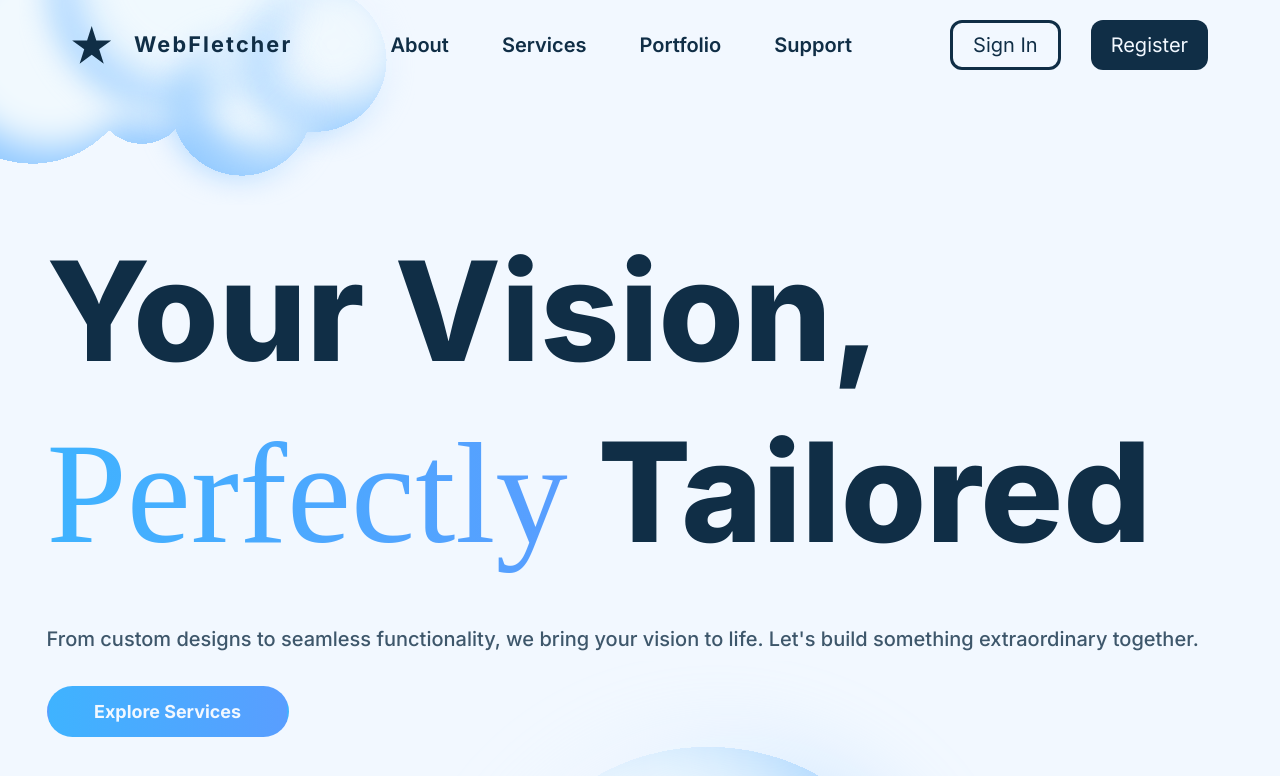
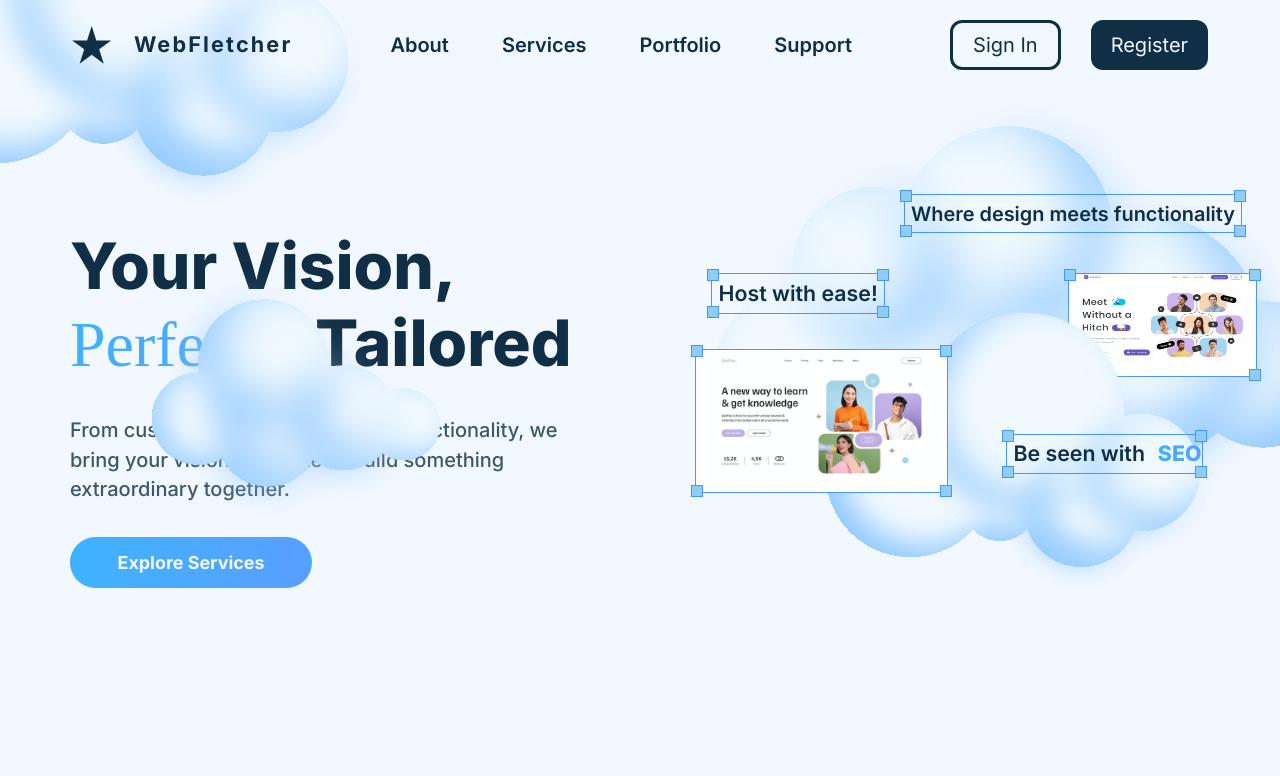
Before and after one commit to alidev9/webfletcher-site, a React (Create React App) app: page /#/ in a window 1280 px wide. Shown: the top 776 px of the page. Built offline with nearby package versions, Linux system fonts and the light colour scheme; a web font is replaced by a local one.

Commit message:
Placed several elements in the hero-section properly

```diff
--- a/src/styles/base.css
+++ b/src/styles/base.css
@@ -189,7 +189,7 @@ body{
     nav{
         height: 17.71vw;
         background-size: 38vw auto;
-        background-position-x: -5.5vw;
+        background-position-x: -8.5vw;
         background-position-y: -12.9vw;
     }
     .navbar-inner-wrapper{
--- a/src/styles/homepage.css
+++ b/src/styles/homepage.css
@@ -807,5 +807,123 @@
     left: 73.9vw;
   }
 }
+@media (1200px <= width) {
+  .hero-section-container {
+    display: flex;
+  }
+  .hero-section-cta {
+    width: 41.0416666667vw;
+    margin: 0 0 0 5.46875vw;
+  }
+  .hero-section-cta h1,
+  .hero-section-cta h1 span {
+    font-size: 5vw;
+    line-height: 6.0510416667vw;
+  }
+  .hero-section-cta h1 {
+    width: 41.0416666667vw;
+  }
+  .hero-section-cta p {
+    width: auto;
+  }
+  .hero-section-info {
+    min-width: 54.6354166667vw;
+    /*the html element hides the overflow outside of the entire page on the x-axis.*/
+    /*This means that .hero-section-info can overflow outside of its borders,
+    without overflowing outside of the page itself.*/
+    overflow-x: visible;
+  }
+  .hero-text-container,
+  .hero-image-container {
+    border-width: 1.87px;
+  }
+  .hero-text-container {
+    padding: 0.4864583333vw;
+  }
+  .hero-section-info :nth-child(1 of .hero-text-container) {
+    font-size: 1.55625vw;
+    line-height: 1.8833333333vw;
+  }
+  .hero-section-info :nth-child(2 of .hero-text-container),
+  .hero-section-info :nth-child(3 of .hero-text-container),
+  .hero-section-info :nth-child(3 of .hero-text-container) span {
+    font-size: 1.6666666667vw;
+    line-height: 2.0171875vw;
+  }
+  .hero-section-info :nth-child(3 of .hero-text-container) {
+    width: 14.21875vw;
+    height: 2.03125vw;
+  }
+  .hero-section-info :nth-child(1 of .hero-text-container) {
+    right: 4.1vw;
+    /*The top of .hero-section-info is offest by 152 from the top, and overflows out of its own box that much*/
+    top: -2.5276041667vw;
+  }
+  .hero-section-info :nth-child(2 of .hero-text-container) {
+    top: 3.6458333333vw;
+    left: 9.0625vw;
+  }
+  .hero-section-info :nth-child(3 of .hero-text-container) {
+    top: 16.1979166667vw;
+    right: 7.1875vw;
+  }
+  .hero-section-info .border-corner {
+    width: 0.7760416667vw;
+    height: 0.7760416667vw;
+  }
+  .hero-section-info .border-corner:nth-child(1) {
+    top: -0.3880208333vw;
+    left: -0.3880208333vw;
+  }
+  .hero-section-info .border-corner:nth-child(2) {
+    top: -0.3880208333vw;
+    right: -0.3880208333vw;
+  }
+  .hero-section-info .border-corner:nth-child(3) {
+    bottom: -0.3880208333vw;
+    left: -0.3880208333vw;
+  }
+  .hero-section-info .border-corner:nth-child(4) {
+    bottom: -0.3880208333vw;
+    right: -0.3880208333vw;
+  }
+  .hero-section-info :nth-child(1 of .hero-image-container),
+  .hero-section-info :nth-child(1 of .hero-image-container) img {
+    width: 14.6vw;
+    height: 7.9390625vw;
+  }
+  .hero-section-info :nth-child(2 of .hero-image-container),
+  .hero-section-info :nth-child(2 of .hero-image-container) img {
+    width: 19.5979166667vw;
+    height: 11.1390625vw;
+  }
+  .hero-section-info :nth-child(1 of .hero-image-container) {
+    top: 3.6510416667vw;
+    right: 2.940625vw;
+  }
+  .hero-section-info :nth-child(2 of .hero-image-container) {
+    top: 9.53125vw;
+    left: 7.8125vw;
+  }
+  .hero-section-cloud-3 {
+    width: 48.8020833333vw;
+    top: -10.9895833333vw;
+    left: 9vw;
+  }
+  .hero-section-cloud-1 {
+    width: 31.1vw;
+    top: 4.8vw;
+    left: 18vw;
+  }
+  .hero-section-cloud-2-1 {
+    width: 22.5vw;
+  }
+  .hero-section-cloud-2 {
+    width: 34.3229166667vw;
+  }
+  .extra-space {
+    display: none;
+  }
+}
 
 /*# sourceMappingURL=homepage.css.map */
--- a/src/styles/sass/homepage.scss
+++ b/src/styles/sass/homepage.scss
@@ -6,6 +6,10 @@
 //The design is based on a tablet viewport width of 834px
 @function getVwTablet($pixel){
     @return 100vw * math.div($pixel, 834);
+}
+//The design is based on a desktop viewport width of 1920px
+@function getVwDesktop($pixel){
+    @return 100vw * math.div($pixel, 1920);
 }
 
 @media (320px <= width){
@@ -845,5 +849,120 @@
 }
 
 @media(1200px <= width){
-
+    .hero-section-container{
+        display: flex;
+    }
+    .hero-section-cta{
+        width: getVwDesktop(788);
+        margin: 0 0 0 getVwDesktop(105);
+    }
+    .hero-section-cta h1,
+    .hero-section-cta h1 span{
+        font-size: getVwDesktop(96);
+        line-height: getVwDesktop(116.18);
+    }
+    .hero-section-cta h1{
+        width: getVwDesktop(788);
+    }
+    .hero-section-cta p{
+        width: auto;
+    }
+    .hero-section-info{
+        min-width: getVwDesktop(1049);
+        /*the html element hides the overflow outside of the entire page on the x-axis.*/
+        /*This means that .hero-section-info can overflow outside of its borders,
+        without overflowing outside of the page itself.*/
+        overflow-x: visible;
+    }
+    .hero-text-container,
+    .hero-image-container{
+        border-width: 1.87px;
+    }
+    .hero-text-container{
+        padding: getVwDesktop(9.34);
+    }
+    .hero-section-info :nth-child(1 of .hero-text-container){
+        font-size: getVwDesktop(29.88);
+        line-height: getVwDesktop(36.16);
+    }
+    .hero-section-info :nth-child(2 of .hero-text-container),
+    .hero-section-info :nth-child(3 of .hero-text-container),
+    .hero-section-info :nth-child(3 of .hero-text-container) span{
+        font-size: getVwDesktop(32);
+        line-height: getVwDesktop(38.73);
+    }
+    .hero-section-info :nth-child(3 of .hero-text-container){
+        width: getVwDesktop(273);
+        height: getVwDesktop(39);
+    }
+    .hero-section-info :nth-child(1 of .hero-text-container){
+        right: 4.1vw;
+        /*The top of .hero-section-info is offest by 152 from the top, and overflows out of its own box that much*/
+        top: getVwDesktop(103.47 - 152);
+    }
+    .hero-section-info :nth-child(2 of .hero-text-container){
+        top: getVwDesktop(222 - 152);
+        left: getVwDesktop(174);
+    }
+    .hero-section-info :nth-child(3 of .hero-text-container){
+        top: getVwDesktop(463 - 152);
+        right: getVwDesktop(138);
+    }
+    .hero-section-info .border-corner{
+        width: getVwDesktop(14.9);
+        height: getVwDesktop(14.9);
+    }
+    .hero-section-info .border-corner:nth-child(1){
+        top: getVwDesktop(-7.45);
+        left: getVwDesktop(-7.45);
+    }
+    .hero-section-info .border-corner:nth-child(2){
+        top: getVwDesktop(-7.45);
+        right: getVwDesktop(-7.45);
+    }
+    .hero-section-info .border-corner:nth-child(3){
+        bottom: getVwDesktop(-7.45);
+        left: getVwDesktop(-7.45);
+    }
+    .hero-section-info .border-corner:nth-child(4){
+        bottom: getVwDesktop(-7.45);
+        right: getVwDesktop(-7.45);
+    }
+    .hero-section-info :nth-child(1 of .hero-image-container),
+    .hero-section-info :nth-child(1 of .hero-image-container) img{
+        width: 14.6vw;
+        height: getVwDesktop(152.43);
+    }
+    .hero-section-info :nth-child(2 of .hero-image-container),
+    .hero-section-info :nth-child(2 of .hero-image-container) img{
+        width: getVwDesktop(376.28);
+        height: getVwDesktop(213.87);
+    }
+    .hero-section-info :nth-child(1 of .hero-image-container){
+        top: getVwDesktop(222.1 - 152);
+        right: getVwDesktop(56.46);
+    }
+    .hero-section-info :nth-child(2 of .hero-image-container){
+        top: getVwDesktop(335 - 152);
+        left: getVwDesktop(150);
+    }
+    .hero-section-cloud-3{
+        width: getVwDesktop(937);
+        top: getVwDesktop(-211);
+        left: 9vw;
+    }
+    .hero-section-cloud-1{
+        width: 31.1vw;
+        top: 4.8vw;
+        left: 18vw;
+    }
+    .hero-section-cloud-2-1{
+        width: getVwDesktop(432);
+    }
+    .hero-section-cloud-2{
+        width: getVwDesktop(659);
+    }
+    .extra-space{
+        display: none;
+    }
 }
```
Also changed, not shown: 1 other file (tests, documents, lock files or other folders).
